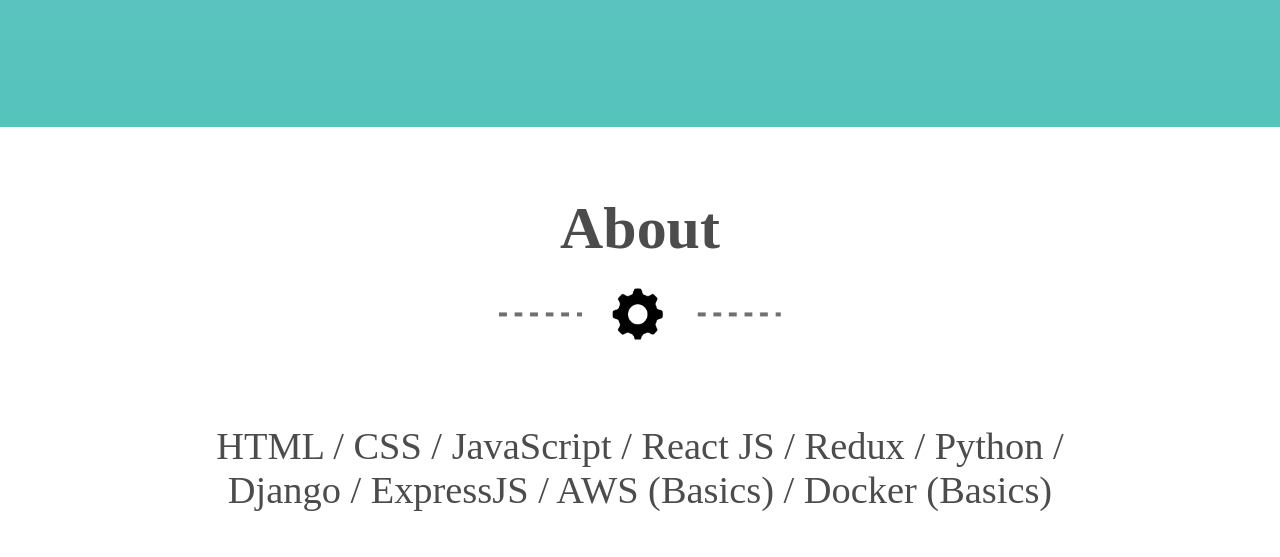
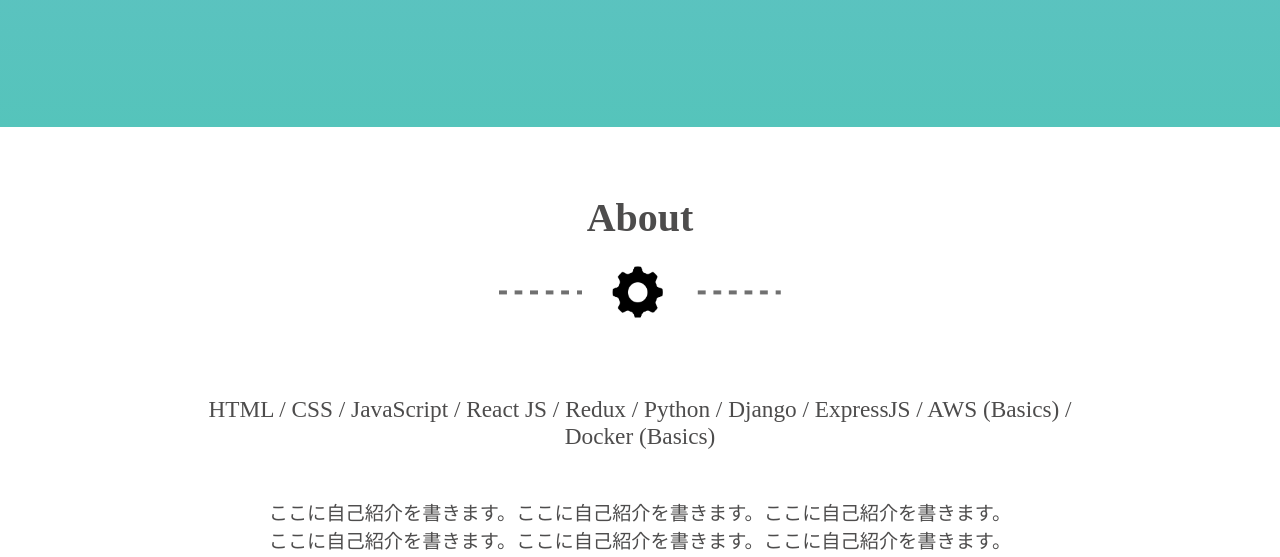
Before and after one commit to fffsky/portfolio_-green, a plain HTML site: page index.html in a window 1280 px wide. Shown: the part 620-1177 px from the top of the page. Drawn offline with Linux system fonts and the light colour scheme; some packages are replaced by stand-ins of ours.

Commit message:
文字サイズ修正

```diff
--- a/style.css
+++ b/style.css
@@ -21,13 +21,13 @@ li {
 common
 ---------------------------------------------- */
 .title-wrapper {
-  font-size: 3.12vw;
   padding-top: 5.2vw;
   padding-bottom: 5.7vw;
   text-align: center;
 }
 .title-wrapper h2 {
   margin-bottom: 1.9vw;
+  font-size: 3.12vw;
 }
 .title-wrapper img {
   width: 22vw;
@@ -112,7 +112,7 @@ about
   text-align: center;
 }
 .about-list .program-language {
-  font-size: 3vw;
+  font-size: 1.82vw;
   margin: 0 15vw 3.8vw;
 }
 .about-list p {
```
